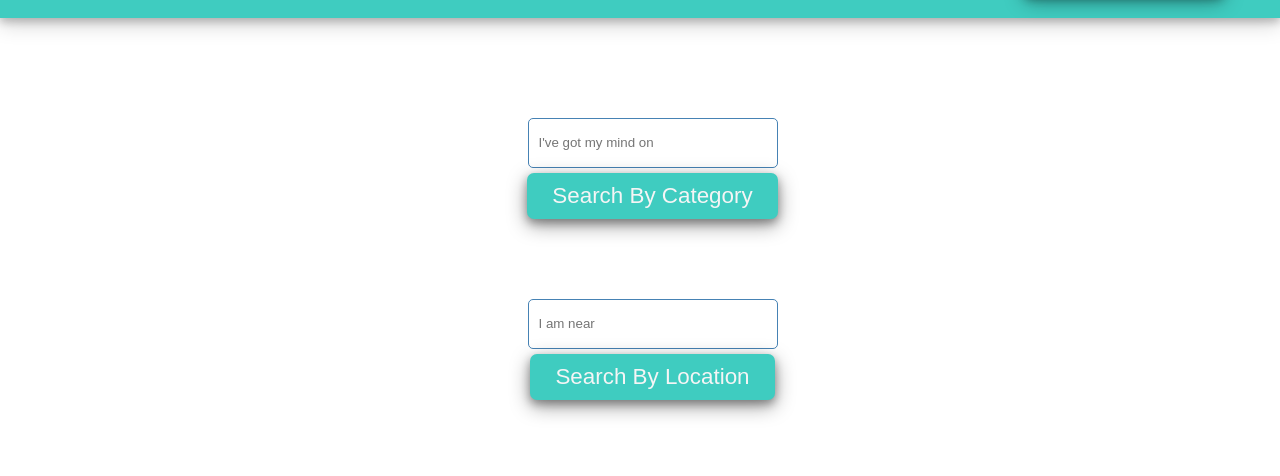
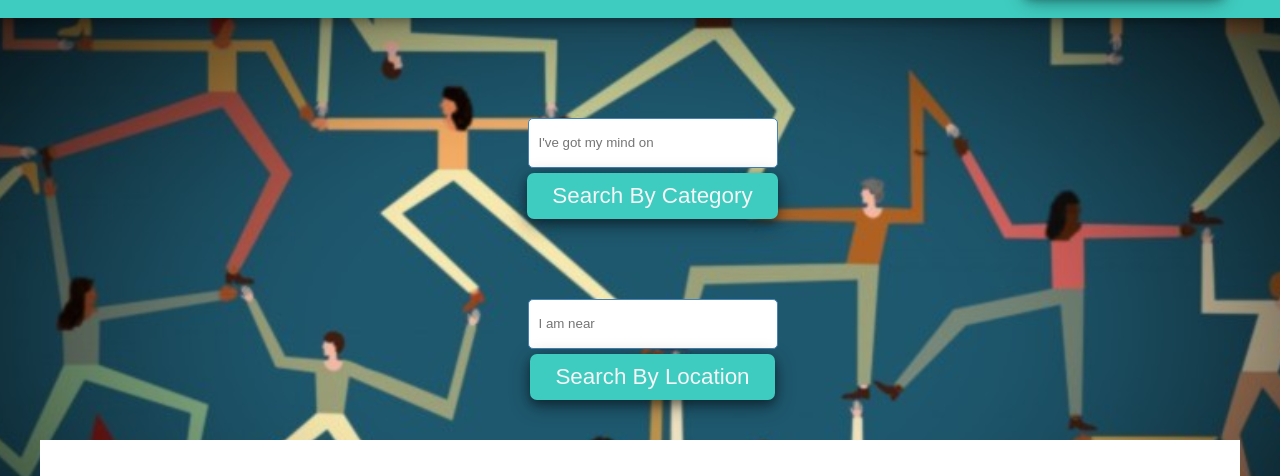
Before and after one commit to JLinnell/socialEyes, a website: page public/index.html in a window 1280 px wide. Shown: the part 73-549 px from the top of the page. Drawn offline with nearby package versions, Linux system fonts and the light colour scheme.

Commit message:
edited img path

```diff
--- a/public/css/home.css
+++ b/public/css/home.css
@@ -105,7 +105,7 @@ fieldset {
 .box1{
     height: 100vh;
     width: 100%;
-    background-image: '../public/assets/landing.jpg';
+    background-image: url('../assets/landing.jpg');
     background-size: cover;
     display: table;
     background-attachment: fixed;
--- a/public/css/index.css
+++ b/public/css/index.css
@@ -189,7 +189,7 @@ h2 {
 .box1{
     height: 100vh;
     width: 100%;
-    background-image: '../public/assets/landing.jpg';
+    background-image: url('../assets/landing.jpg');
     background-size: cover;
     display: table;
     background-attachment: fixed;
```
